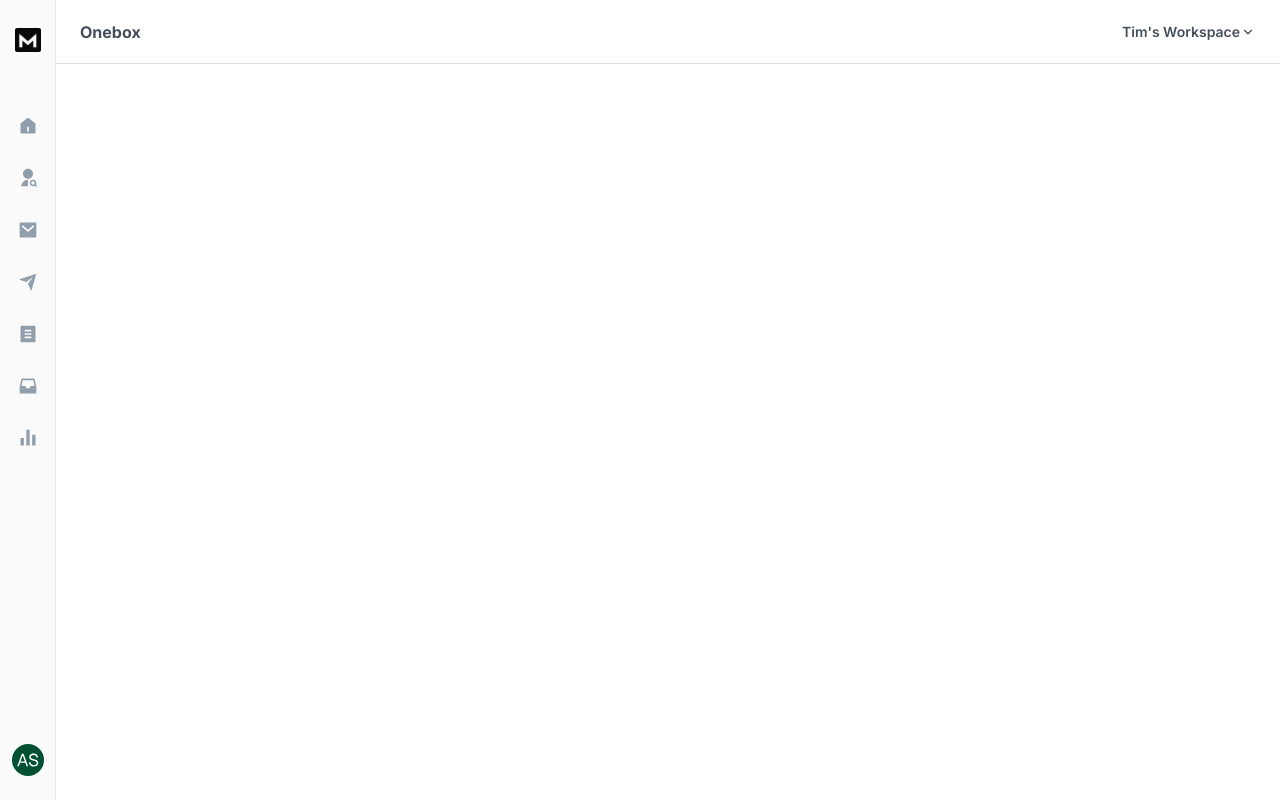
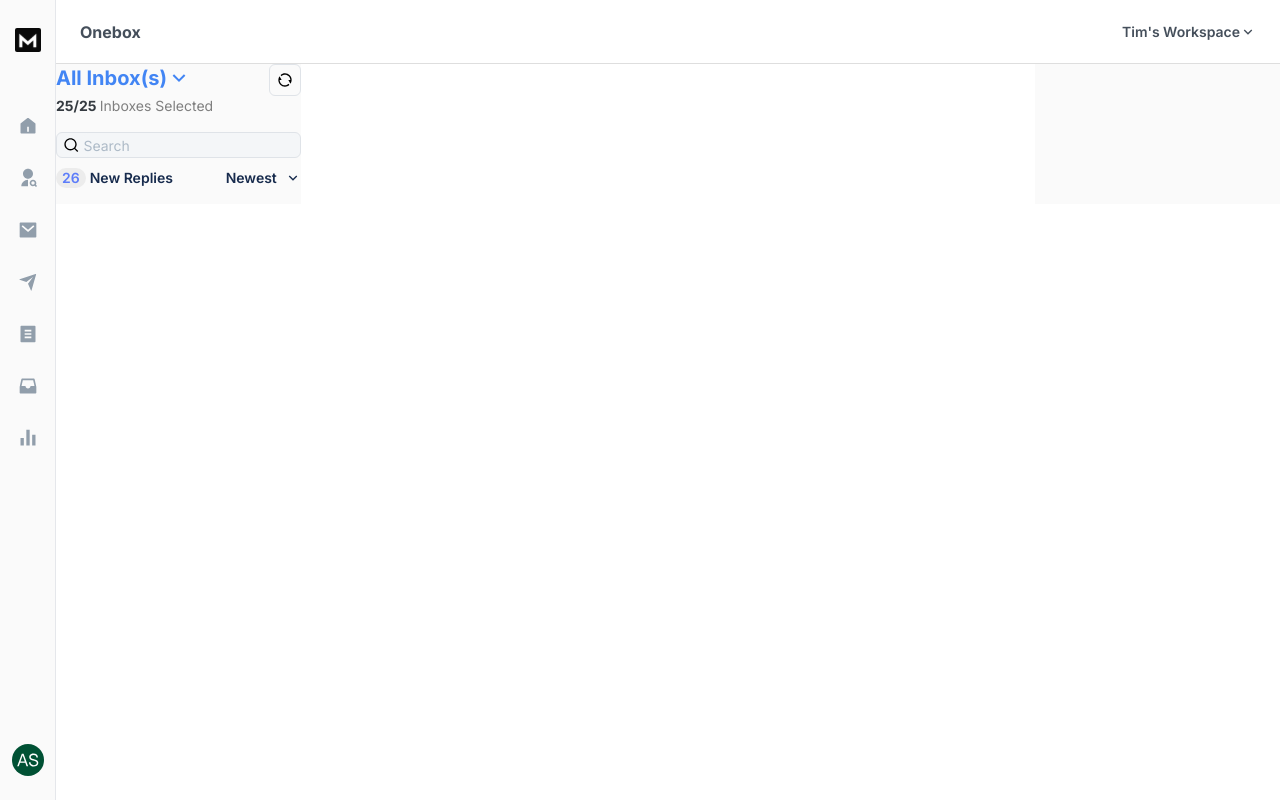
Before and after one commit to sourinsarkar/onebox, a Next.js app: page /dashboard in a window 1280 px wide. Built offline with nearby package versions, Linux system fonts and the light colour scheme.

Commit message:
Dashboard search section done

```diff
--- a/src/app/dashboard/layout.tsx
+++ b/src/app/dashboard/layout.tsx
@@ -1,7 +1,7 @@
 import { Navbar } from "@/components/Navbar";
 import { SideNav } from "@/components/SideNav";
 
-export default function DashboardLayout() {
+export default function DashboardLayout({ children }: {children: React.ReactNode}) {
     return (
         <div className="flex">
             <section>
@@ -9,6 +9,7 @@ export default function DashboardLayout() {
             </section>
             <section className="w-full">
                 <Navbar />
+                {children}
             </section>
         </div>
     );
--- a/src/app/dashboard/page.tsx
+++ b/src/app/dashboard/page.tsx
@@ -1,6 +1,11 @@
+import { MailList } from "@/components/MailList";
+
 export default function Dashboard() {
     return (
-        <div>
+        <div className="flex justify-between">
+            <section className="w-1/5 bg-[#FAFAFA]"><MailList /></section>
+            <section className="w-3/5 "></section>
+            <section className="w-1/5 bg-[#FAFAFA]"></section>
         </div>
     );
 }
--- /dev/null
+++ b/src/components/MailList.tsx
@@ -0,0 +1,47 @@
+import { RiArrowDownSLine, RiRefreshLine, RiSearchLine } from "@remixicon/react";
+
+export function MailList() {
+    return (
+        <div className="space-y-4">
+            <section className="flex justify-between">
+                <div className="space-y-1">
+                    <div className="flex items-center text-[#4285F4]">
+                        <h1 className="font-bold text-xl">All Inbox(s)</h1>
+                        <RiArrowDownSLine size={24}/>
+                    </div>
+                    <div>
+                        <p className="text-[#343A40] font-bold text-sm">25/25 <span className="text-[#7F7F7F] font-normal">Inboxes Selected</span></p>
+                    </div>
+                </div>
+
+                <div>
+                    <div className="w-8 h-8 flex items-center justify-center border-[1px] border-[#DFE3E8] rounded-md">
+                        <RiRefreshLine size={16} />
+                    </div>
+                </div>
+            </section>
+
+            <section className="space-y-2.5">
+                {/* Search */}
+                <div className="flex items-center gap-1 bg-[#F4F6F8] border-[1px] border-[#DFE3E8] rounded-md p-py px-1.5">
+                    <RiSearchLine size={18} />
+                    <input type="search" placeholder="Search" className="w-full outline-none bg-[#F4F6F8] rounded-md  placeholder:text-[#ADBAC7] placeholder:text-sm" />
+                </div>
+
+                {/* Filter */}
+                <div className="flex items-center justify-between text-[#172B4D] font-semibold text-sm">
+                    <div className="flex items-center gap-1">
+                        <p className="p-py px-1.5 rounded-full bg-[#ECECEC] text-[#5C7CFA]">26</p>
+                        <p>New Replies</p>
+                    </div>
+                    <div className="flex items-center gap-2">
+                        <p>Newest</p>
+                        <RiArrowDownSLine size={16}/>
+                    </div>
+                </div>
+            </section>
+
+            <section></section>
+        </div>
+    );
+}
```
